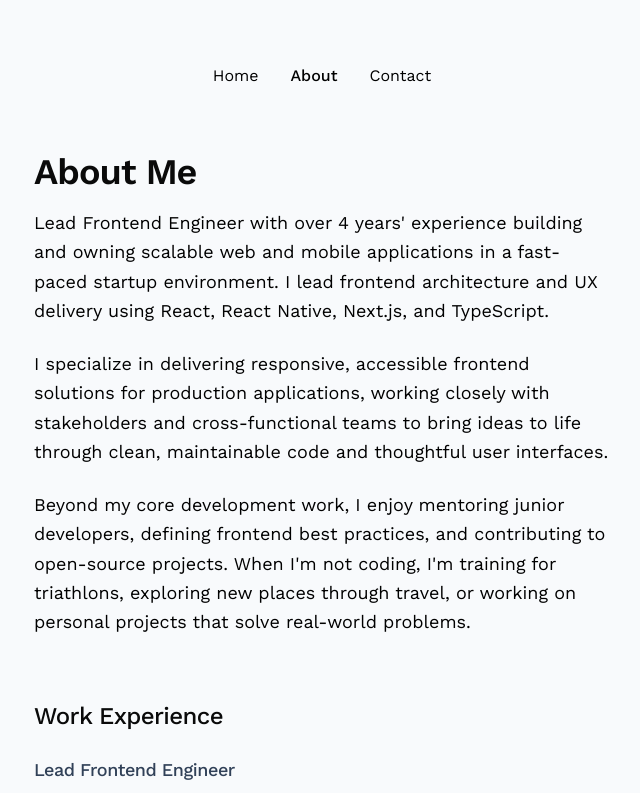
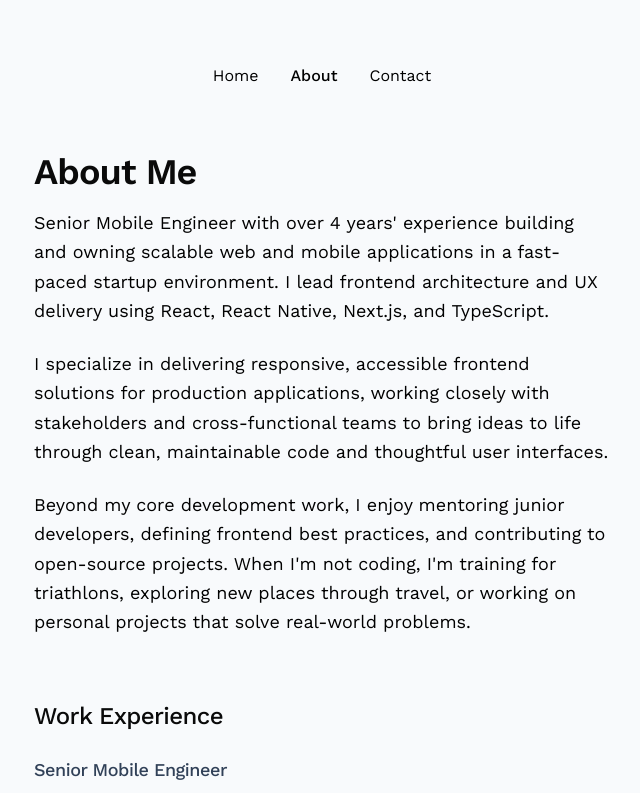
Before and after one commit to johncummins/portfolio, a Next.js app: page /about in a window 1280 px wide. Shown: the top 793 px of the page, without its empty margins (318-958 px from the left). Built offline with nearby package versions, Linux system fonts and the light colour scheme.

Commit message:
Updates to title

```diff
--- a/app/about/page.tsx
+++ b/app/about/page.tsx
@@ -50,7 +50,7 @@ export default function About() {
           <div className="space-y-6">
             <div>
               <h3 className="text-lg font-medium text-slate-700 mb-1">
-                Lead Frontend Engineer
+                Senior Mobile Engineer
               </h3>
               <p className="text-lg text-slate-500 mb-1">
                 cThings, Cambridge, UK (2022 - Present)
--- a/app/data/constants.ts
+++ b/app/data/constants.ts
@@ -1 +1 @@
-export const JOB_TITLE = "Lead Frontend Engineer";
+export const JOB_TITLE = "Senior Mobile Engineer";
```
